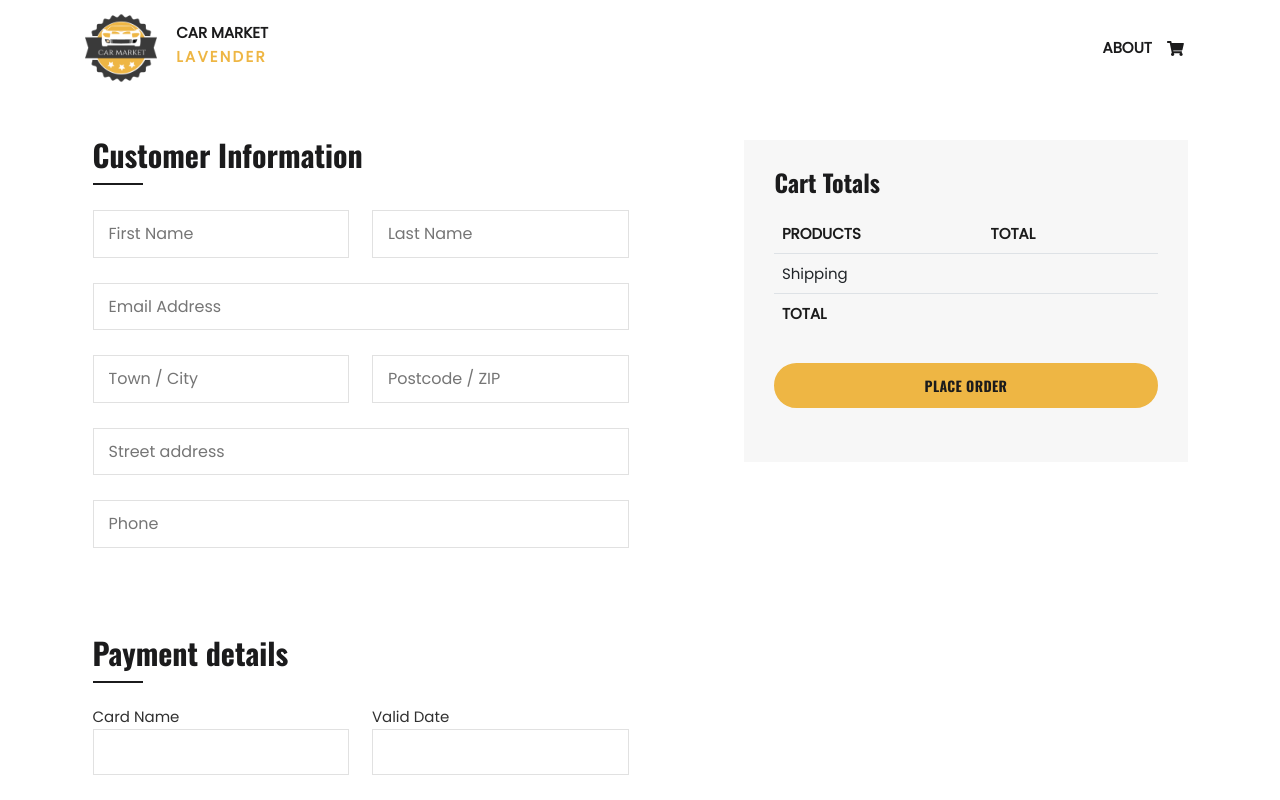
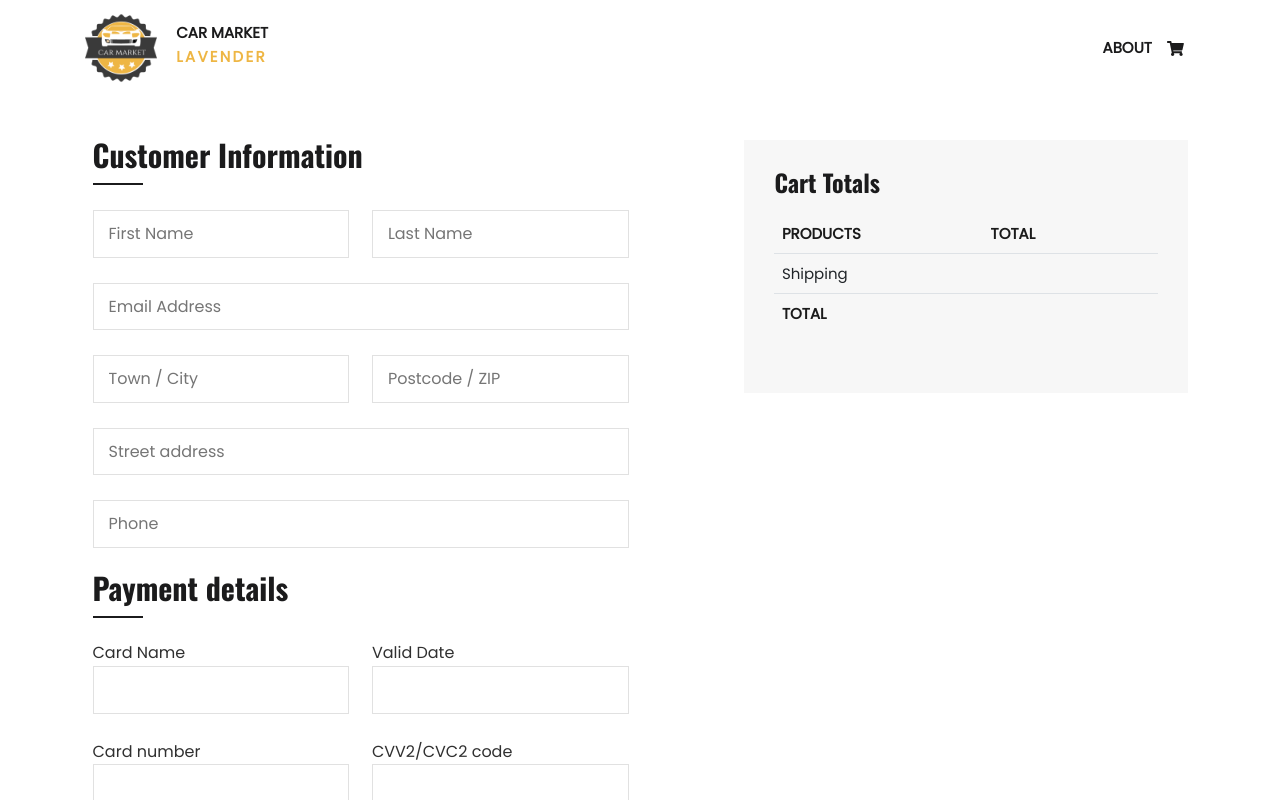
Before and after one commit to SvitlanaRybakova/Bilshop-Lavender, a React (Create React App) app: page /shopping-cart/checkout in a window 1280 px wide. Built offline with nearby package versions, Linux system fonts and the light colour scheme.

Commit message:
Blocked button "Place order" at Checkout page
Moved the button from ShoppCartTotal to Checkout, + shopping cart is getting empty

```diff
--- a/src/components/ShoppingCartTotal.js
+++ b/src/components/ShoppingCartTotal.js
@@ -3,26 +3,8 @@ import { Link, useLocation } from "react-router-dom";
 import styles from '../styles/ShoppingCartTotal.module.css'
 
 function ShoppingCartTotal(props) {
-
+    //useLocation is used for finding out about what page user is on, because we want that button "Proceed to checkout" renders only on the shopping Cart page
     const location = useLocation()
-
-    // button text and link address are depends on current url path
-    let buttonText
-    let linkAdress
-
-    if(location.pathname === '/shopping-cart') {
-        buttonText = 'Proceed to Checkout'
-        linkAdress = props.props.purchases.products.length > 0 ? "/shopping-cart/checkout" : '#'
-    } else if (location.pathname === '/shopping-cart/checkout') {
-        buttonText = 'Place order'
-        linkAdress = "/shopping-cart/checkout/confirmation"
-    }
-
-    //if the user is on the Checkout page and clicks at button 'Place order' then send the collected on the Checkout page user data to UserContext
-    const handleClick = (e) => {
-        if(linkAdress.includes('confirmation'))
-        props.props.addUserDataToContext(props.props.userPersonalData)
-    }
 
     return (
 
@@ -85,11 +67,15 @@ function ShoppingCartTotal(props) {
 
 
                 <div className={styles.toCheckoutBtnBox}>
-                    <Link to={linkAdress}>
-                    <span className={`btn ${styles.toCheckoutBtn} d-block`} onClick={(e)=> {handleClick(e)}}>
-                        {buttonText}
-                    </span>
-                    </Link>
+
+                    {/* Button renders only on shopping Cart page */}
+                    { location.pathname === '/shopping-cart' &&
+                        <Link to='/shopping-cart/checkout'>
+                            <span className={`btn ${styles.toCheckoutBtn} d-block`}>
+                                Proceed to Checkout
+                            </span>
+                        </Link>
+                    }
                 </div>
             </div>
         </div>
--- a/src/contexts/ShopCartContext.js
+++ b/src/contexts/ShopCartContext.js
@@ -76,6 +76,7 @@ function ShopCartContextProvider(props) {
 
   const values = {
     purchases,
+    setPurchases,
     setDeliveryCost,
     deleteProduct,
     addCarToCart,
--- a/src/pages/Checkout.js
+++ b/src/pages/Checkout.js
@@ -1,4 +1,5 @@
 import React, {useContext} from 'react';
+import {useHistory} from 'react-router-dom';
 import { ShopCartContext } from '../contexts/ShopCartContext'
 import ShoppingCartTotal from '../components/ShoppingCartTotal';
 import styles from '../styles/Checkout.module.css';
@@ -6,7 +7,8 @@ import {UserContext} from '../contexts/UserContext'
 import { CarContext } from '../contexts/CarContext';
 
 export default function Checkout() {
-  const { purchases }  = useContext(ShopCartContext)
+  const history = useHistory()
+  const { purchases, setPurchases }  = useContext(ShopCartContext)
   const { showPrice } = useContext(CarContext);
 
   const { addUserDataToContext }  = useContext(UserContext)
@@ -34,13 +36,24 @@ export default function Checkout() {
     userPersonalData[event.target.id] = event.target.value
   }
 
-  //sending userData to UserContext happens when user clicks button at ShoppingCartTotal component
-  //on Checkout page we get function AddUserDataToContext from UserContext an sending it as a prop to ShoppingCartTotal component
+  //efter the form was submitted by user, 1) userPersonalData sends to the User context, 2) user is redirected on confirmation page 3) shopping cart is getting empty
+
+  const handleSubmit = (e) => {
+    e.preventDefault()
+    addUserDataToContext(userPersonalData)
+    history.push('/shopping-cart/checkout/confirmation')
+    setPurchases(() => ({
+
+      products: [],
+      deliveryCost: 0,
+      priceTotal: 0,
+    }))
+
+  }
 
   const props = {
     purchases,
     userPersonalData,
-    addUserDataToContext,
     showPrice
   }
 
@@ -53,10 +66,10 @@ export default function Checkout() {
                 {/* Checkout Form Area Start */}
                 <div className={styles.checkoutBillingDetailsWrap}>
 
-                  {/* billingFormWrap */}
+                  {/* checkoutBillingDetailsWrap */}
                   <h2 className={styles.h2}>Customer Information</h2>
                   <div className={styles.billingFormWrap}>
-                    <form>
+                    <form onSubmit={handleSubmit}>
                       <div className="row">
                         <div className="col-md-6">
                           <div className={`${styles.inputItem} mt-0`}>
@@ -108,14 +121,8 @@ export default function Checkout() {
                         <label htmlFor="phone" className="sr-only">Phone</label>
                         <input type="tel" id="phone" placeholder="Phone" required onChange={handle}/>
                       </div>
-                    </form>
-                  </div>
-                  {/* END billingFormWrap */}
 
-                  {/* Payment details*/}
-                  <h2 className={`${styles.h2} mb-4`}>Payment details</h2>
-                  <div className={styles.billingFormWrap, styles.paymentDetails}>
-                    <form action="#" method="post">
+                      <h2 className={`${styles.h2} mb-4`}>Payment details</h2>
                       <div className="row">
 
                         <div className="col-md-6">
@@ -158,13 +165,15 @@ export default function Checkout() {
                         <label htmlFor="cardHolder" className="required">Card holder name</label>
                         <input type="text" id="cardHolder" required onChange={handle}/>
                       </div>
+
+                      <button type='submit' className={`${styles.placeOrderButton} btn`}>Place order</button>
                     </form>
                   </div>
-                  {/* END Payment details */}
+                  {/* END checkoutBillingDetailsWrap */}
                 </div>
               </div>
 
-              <div className="col-lg-6  col-xl-5 ">
+              <div className={`${styles.cartTotalBox} col-lg-6  col-xl-5`}>
                 <ShoppingCartTotal props={props}/>
               </div>
             </div>
--- a/src/styles/Checkout.module.css
+++ b/src/styles/Checkout.module.css
@@ -74,3 +74,16 @@ input::placeholder {
   font-size: 16px;
   padding: 5px 0;
 }
+
+.placeOrderButton{
+  background-color: #eeb644;
+  border-color: #eeb644;
+  border-radius: 25px;
+  color: #1b1b1c;
+  font-size: 14px;
+}
+
+.placeOrderButton:hover {
+  background-color: #d8d8d8;
+  border-color: #d8d8d8;
+}
```
